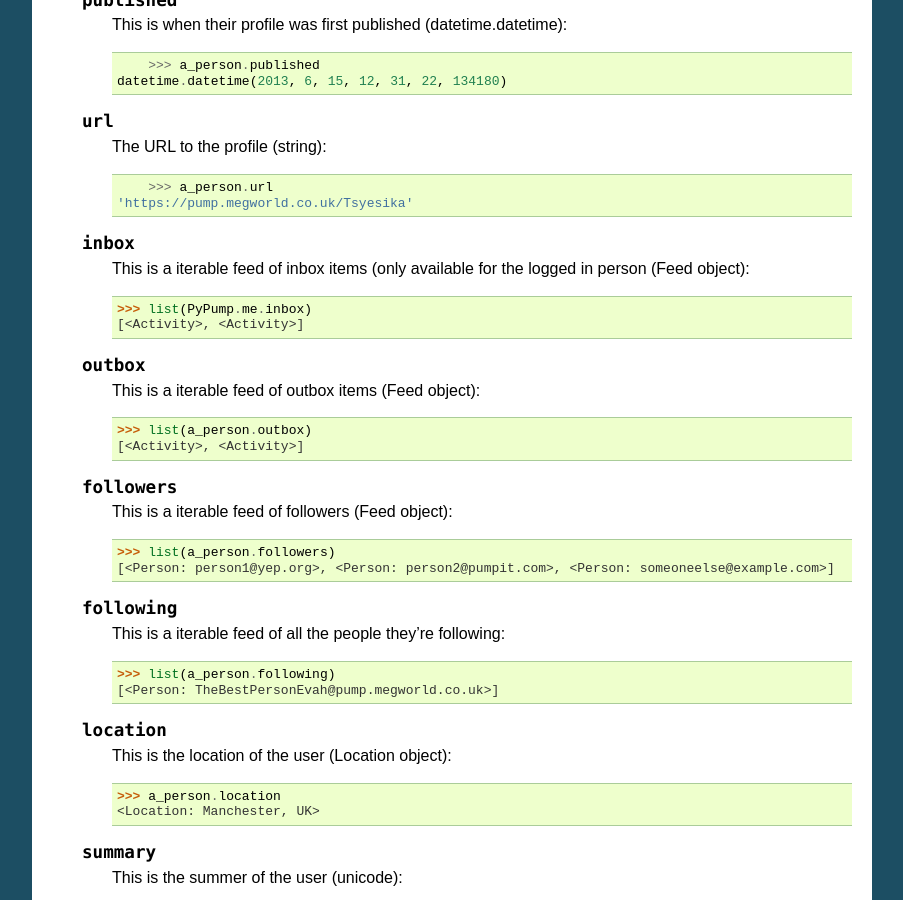
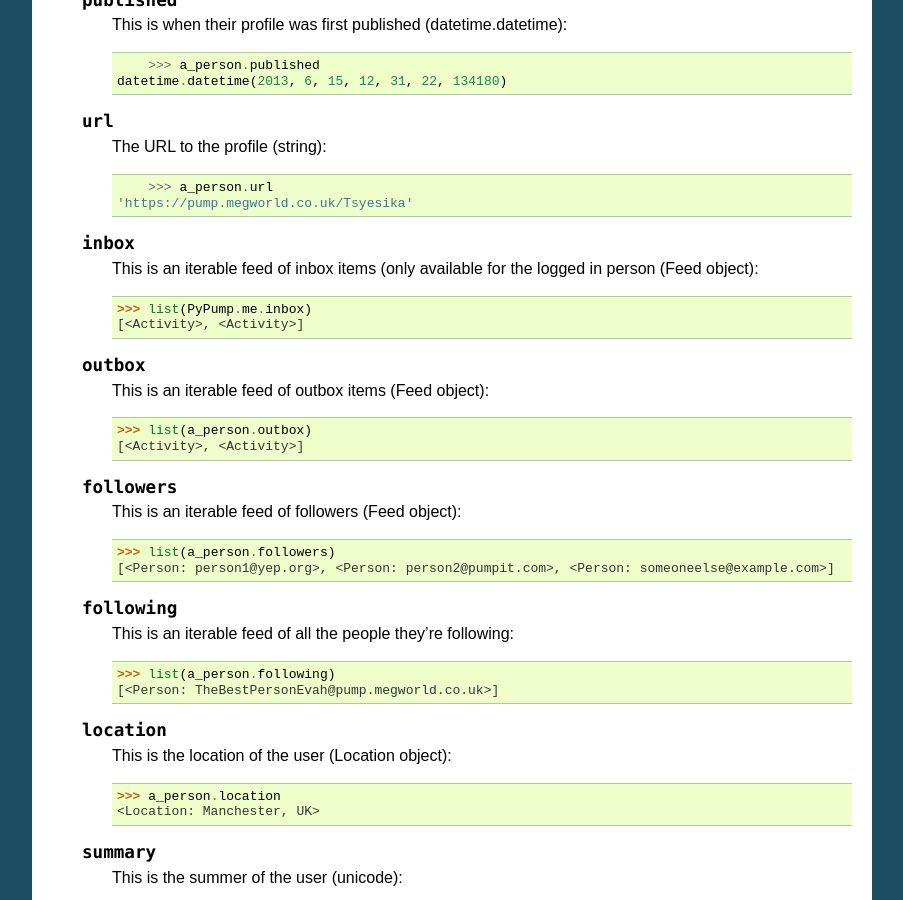
Before and after one commit to tsyesika/PyPump, a Sphinx documentation site: the page built from docs/models/person.rst, in a window 1280 px wide and 900 px high, scrolled down 638 px. Shown: the whole window, without its empty margins (198-1101 px from the left). Built offline with Sphinx 7.4.7, drawn with Linux system fonts in a browser that asks for light colours; pages that are not in the unit, such as notebooks, are missing from menus.

Commit message:
fix grammar in docs

```diff
--- a/docs/models/person.rst
+++ b/docs/models/person.rst
@@ -48,28 +48,28 @@ This object represents a user on pump.io.
 
     .. py:attribute:: inbox
 
-        This is a iterable feed of inbox items (only available for the logged in person (Feed object)::
+        This is an iterable feed of inbox items (only available for the logged in person (Feed object)::
 
             >>> list(PyPump.me.inbox)
             [<Activity>, <Activity>]
 
     .. py:attribute:: outbox
 
-        This is a iterable feed of outbox items (Feed object)::
+        This is an iterable feed of outbox items (Feed object)::
 
             >>> list(a_person.outbox)
             [<Activity>, <Activity>]
 
     .. py:attribute:: followers
 
-        This is a iterable feed of followers (Feed object)::
+        This is an iterable feed of followers (Feed object)::
 
             >>> list(a_person.followers)
             [<Person: person1@yep.org>, <Person: person2@pumpit.com>, <Person: someoneelse@example.com>]
 
     .. py:attribute:: following
 
-        This is a iterable feed of all the people they're following::
+        This is an iterable feed of all the people they're following::
 
             >>> list(a_person.following)
             [<Person: TheBestPersonEvah@pump.megworld.co.uk>]
```
